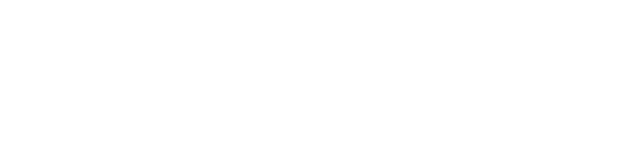
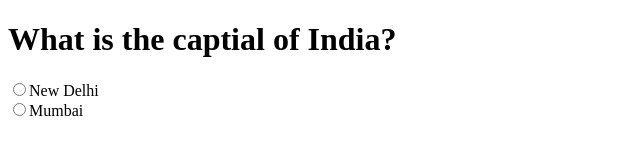
Before and after one commit to acciojob/trivia-dinnysanjay, a website: page main.html in a window 1280 px wide. Shown: the whole page, without its empty margins (0-640 px from the left). Drawn offline with Linux system fonts and the light colour scheme.

Commit message:
created a submission

```diff
--- a/main.html
+++ b/main.html
@@ -8,6 +8,13 @@
 
 <body>
 	<!-- the entire body must be written by student -->
+
+	<form method="get">
+		<h1>What is the captial of India?</h1>
+		<input type="radio" name="capital">New Delhi
+		<br>
+		<input type="radio" name="capital">Mumbai
+
     <script type="text/javascript" src="./script.js">
 </script>
 
```
